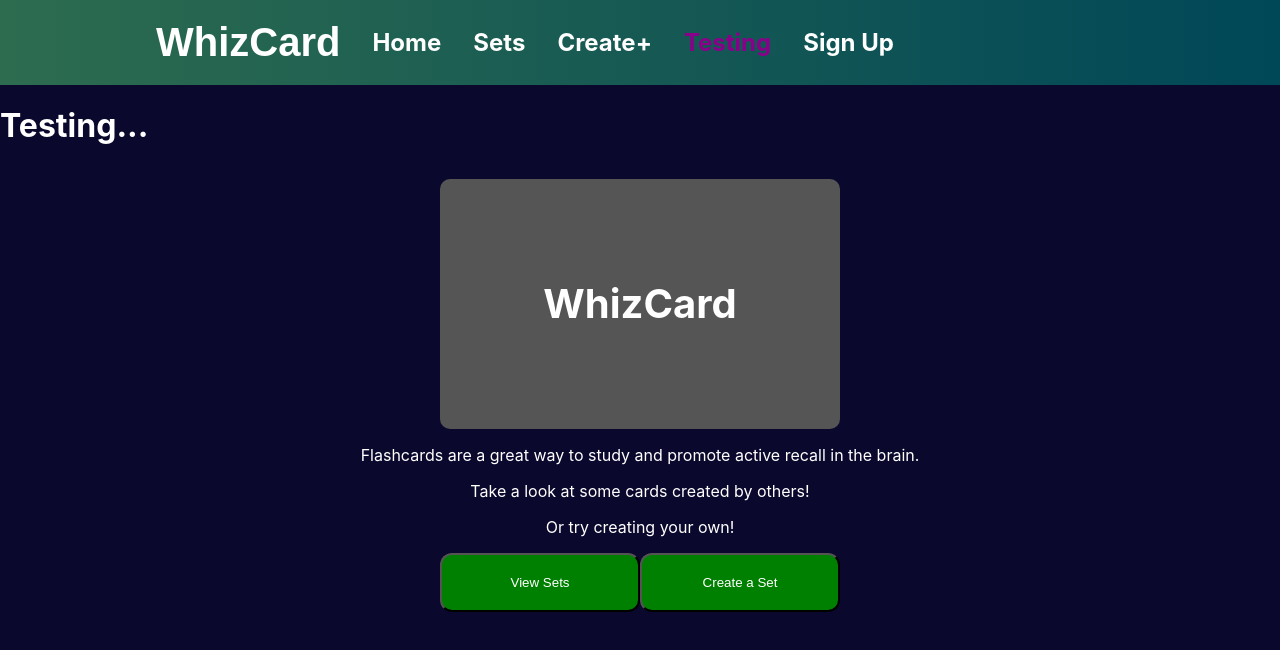
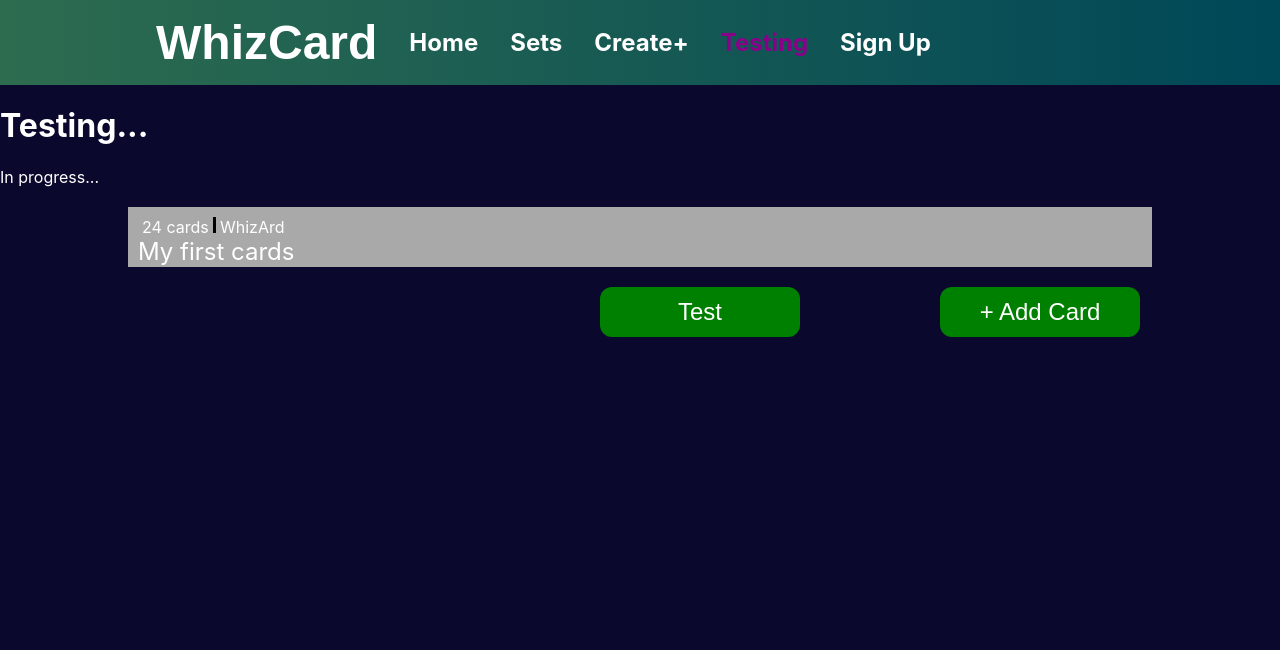
Before and after one commit to ttoy12/fc-prototype-react-app, a React (Create React App) app: page /test in a window 1280 px wide. Shown: the top 650 px of the page. Built offline with nearby package versions, Linux system fonts and the light colour scheme; a web font is replaced by a local one.

Commit message:
working on creating new set when button pushed

```diff
--- a/src/App.js
+++ b/src/App.js
@@ -16,10 +16,11 @@ return (
         {/*created 2 home paths one for when you start page other for the link not sure if that is proper way? */}
         <Route path='/' element={<Home />} />
         <Route path='/home' element={<Home />} />
-        <Route path='/sets' element={<Sets/>} />
+        <Route path='/sets' element={<Sets />} />
         <Route path='/create' element={<Create />} />
         <Route path='/test' element={<Test />} />
         <Route path='/sign-up' element={<SignUp/>} />
+        <Route path='*' component={<Home />} />
     </Routes>
     </Router>
 );
--- a/src/components/Navbar/NavbarElements.js
+++ b/src/components/Navbar/NavbarElements.js
@@ -19,15 +19,14 @@ export const NavLink = styled(Link)`
   align-items: center;
   text-decoration: none;
   padding: 0 1rem;
-  height: 100%;
   cursor: pointer;
   &.active {
     color: darkMagenta;
   }
   &:first-child {
     font-family: 'Londrina Solid', sans-serif;
-    font-size: 2.5rem;
-
+    font-size: 3rem;
+    color: white;
   }
 `;
 
--- a/src/pages/Home/home.css
+++ b/src/pages/Home/home.css
@@ -0,0 +1,38 @@
+.flashcard {
+    height: 250px;
+    width: 400px;
+    background-color: #555;
+    margin: auto;
+    border-radius: 10px;
+}
+
+.title {
+    text-align: center;
+    line-height: 250px;
+    font-weight: bold;
+    font-size: 2.5rem;
+}
+
+.description {
+    text-align: center;
+}
+
+.btnsContainer {
+    display: flex;
+    margin: auto;
+    justify-content: center;
+    text-align: center;
+}
+
+button {
+    background-color: green;
+    padding: 20px;
+    border-radius: 12px;
+    transition-duration: .5s;
+    width: 200px;
+    text-align: center;
+}
+button:hover{
+    background-color: darkgreen;
+    cursor: pointer;
+}
--- a/src/pages/Home/index.js
+++ b/src/pages/Home/index.js
@@ -1,10 +1,27 @@
 import React from 'react';
+import './home.css';
+import { Link } from 'react-router-dom';
 
 const Home = () => {
   return (
     <div>
       <h1>Welcome to WhizCard Homepage</h1>
-      <p>In progress...</p>
+      <div className="flashcard">
+        <h2 className="title">WhizCard</h2>
+      </div>
+      <div className="description">
+        <p>Flashcards are a great way to study and promote active recall in the brain.</p>
+        <p>Take a look at some cards created by others!</p>
+        <p>Or try creating your own!</p>
+        <div className="btnsContainer">
+          <Link to="/Sets">
+            <button>View Sets</button>
+          </Link>
+          <Link to="/Create">
+            <button>Create a Set</button>
+          </Link>
+        </div>
+      </div>
     </div>
   );
 };
--- a/src/pages/Sets/sets.css
+++ b/src/pages/Sets/sets.css
@@ -0,0 +1,52 @@
+.set-container {
+    display: flex;
+    column-count: 1;
+    padding: 20px;
+
+}
+
+.set {
+    width: 80%;
+    height: 60px;
+    background-color: darkgray;
+    margin: auto;
+    margin-top: 20px;
+    padding: 10px;
+}
+
+.set:hover {
+    cursor: pointer;
+    background-color: darkolivegreen;
+    transition: .5s ease-in;
+
+    text-decoration: none;
+    width: 85%;
+    height: 70px;
+}
+
+.set:not(:hover) {
+    width: 80%;
+    height: 60px;
+    transition: .5s ease-out;
+}
+
+.about {
+    width: 15%;
+    display: flex;
+    justify-content:space-evenly;
+    align-items: flex-start;
+}
+
+.separator {
+    width: 3px;
+    height: 1rem;
+    background-color: black;
+}
+
+.set-name {
+    font-size: 1.5rem;
+}
+
+.link {
+    text-decoration: none;
+}
--- a/src/pages/Sets/sets.js
+++ b/src/pages/Sets/sets.js
@@ -1,5 +1,6 @@
 import React from "react";
 import './sets.css';
+import { Link } from 'react-router-dom';
 
 const Sets = () => {
   return (
@@ -8,6 +9,21 @@ const Sets = () => {
         Flashcard is a studying tool.
       </h1>
       <p>In progress...</p>
+      <div className="main">
+        <div id="sets" className="set-containers">
+          <Link className="link" to="/"> {/*'need to change link and data attributes once i figure out how to'*/}
+            <div className="set">
+              <div className="about">
+                <span className="num-cards">24 cards</span>
+                <span className="separator"></span>
+                <span className="user">WhizArd</span>
+              </div>
+              <div className="set-name">My first cards</div>
+            </div>
+          </Link>
+
+        </div>
+      </div>
     </div>
   );
 };
--- a/src/pages/Test/test.css
+++ b/src/pages/Test/test.css
@@ -1,38 +1,14 @@
-.flashcard {
-    height: 250px;
-    width: 400px;
-    background-color: #555;
-    margin: auto;
-    border-radius: 10px;
+.plusBtn {
+    font-size: 1.5rem;
+    height: 50px;
+    text-align: center;
+    display: flex;
+    align-items: center;
+    justify-content: center;
+    width: 200px;
+    float: right;
+    background-color: green;
+    margin-right: 140px;
+    margin-top: 20px;
+    border-style: none;
 }
-
-.title {
-    text-align: center;
-    line-height: 250px;
-    font-weight: bold;
-    font-size: 2.5rem;
-}
-
-.description {
-    text-align: center;
-}
-
-.btnsContainer {
-    display: flex;
-    margin: auto;
-    justify-content: center;
-    text-align: center;
-}
-
-button {
-    background-color: green;
-    padding: 20px;
-    border-radius: 12px;
-    transition-duration: .5s;
-    width: 200px;
-    text-align: center;
-}
-button:hover{
-    background-color: darkgreen;
-    cursor: pointer;
-}
--- a/src/pages/Test/test.js
+++ b/src/pages/Test/test.js
@@ -1,6 +1,18 @@
 import React from "react";
 import './test.css';
 import { Link } from 'react-router-dom';
+
+
+var addSet = function(){
+  console.log("addSet being called");
+  var ok = true;
+  if (ok === true) {
+    var mySet = document.getElementById("sets");
+    var newCard = document.createElement("newDiv");
+    newCard.className = 'set';
+    mySet.appendchild(newCard);
+  }
+}
 
 const Test = () => {
   return (
@@ -8,20 +20,21 @@ const Test = () => {
       <h1>
         Testing...
       </h1>
-      <div className="flashcard">
-        <h2 className="title">WhizCard</h2>
-      </div>
-      <div className="description">
-        <p>Flashcards are a great way to study and promote active recall in the brain.</p>
-        <p>Take a look at some cards created by others!</p>
-        <p>Or try creating your own!</p>
-        <div className="btnsContainer">
-          <Link to="/Sets">
-            <button>View Sets</button>
+      <p>In progress...</p>
+      <div className="main">
+        <div className="set-containers">
+          <Link className="link" to="/"> {/*'need to change link and data attributes once i figure out how to'*/}
+            <div className="set">
+              <div className="about">
+                <span className="num-cards">24 cards</span>
+                <span className="separator"></span>
+                <span className="user">WhizArd</span>
+              </div>
+              <div className="set-name">My first cards</div>
+            </div>
           </Link>
-          <Link to="">
-            <button>Create a Set</button>
-          </Link>
+          <button onClick={() => addSet} className="plusBtn" >+ Add Card</button>{/*need to create onClick func that creates new set when button clicked */}
+          <button onClick={() => console.log("clicked")} className="plusBtn">Test</button>
         </div>
       </div>
     </div>
```
Also changed, not shown: src/reportWebVitals.js (deleted, +0 -13 lines), src/setupTests.js (deleted, +0 -5 lines).
